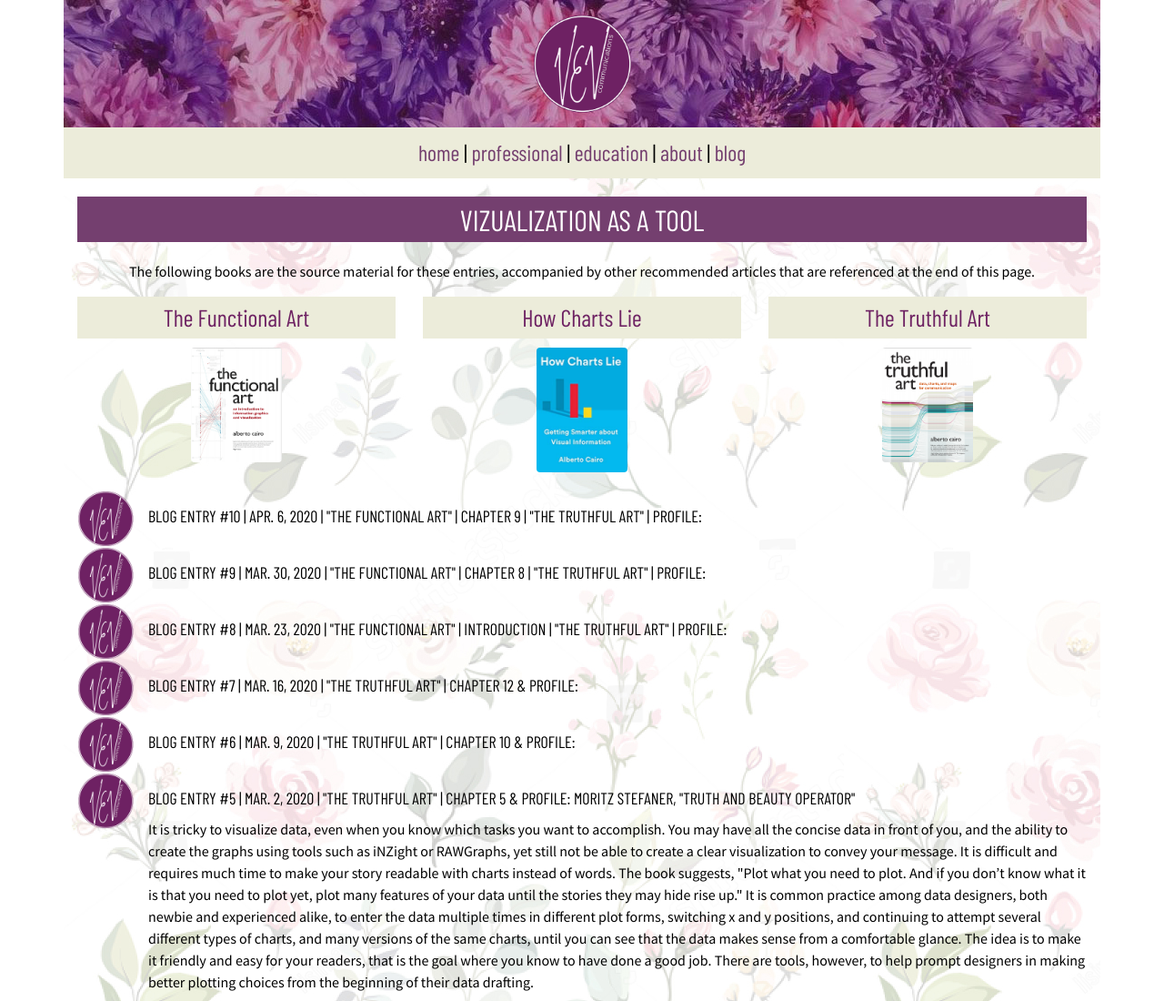
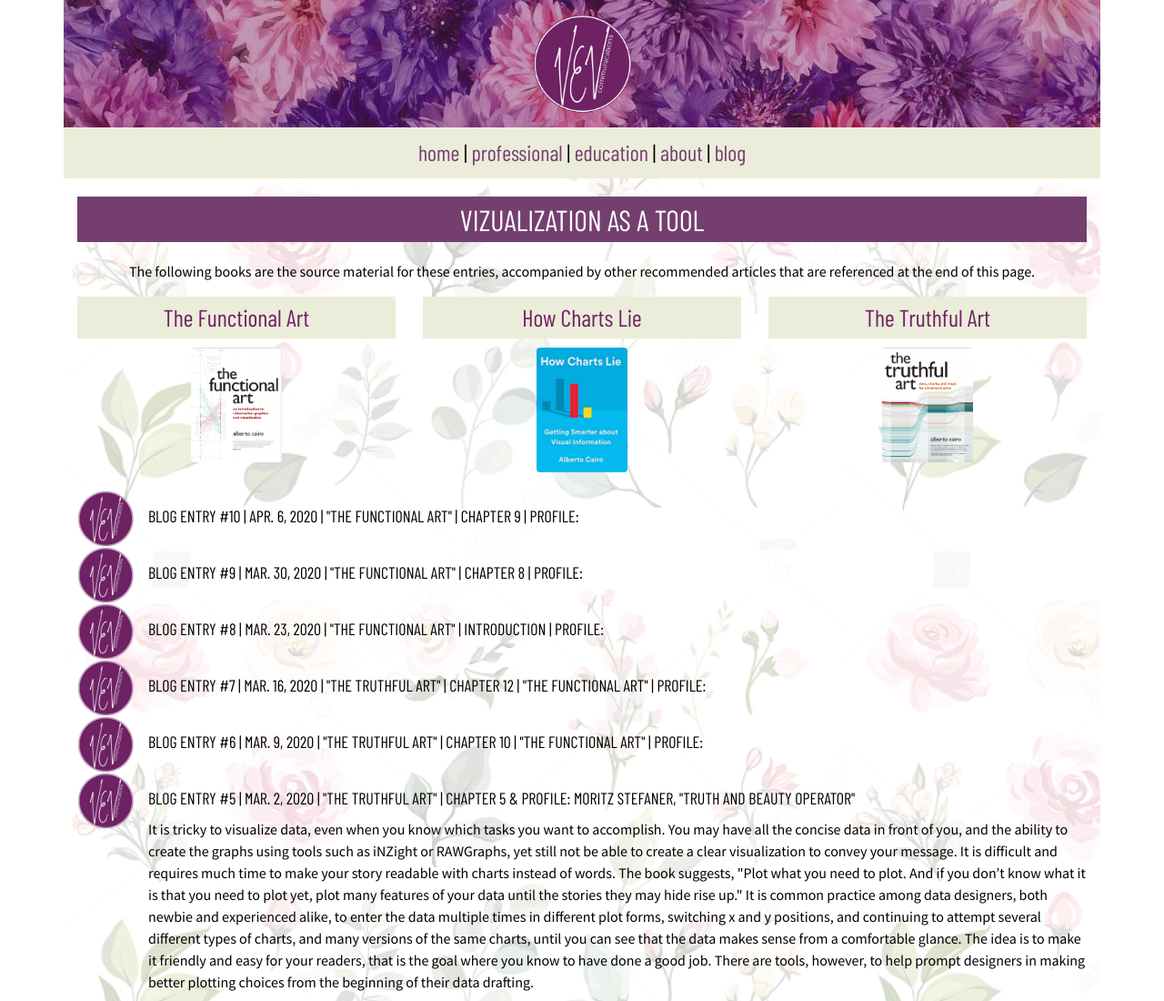
Before and after one commit to vevagency/cim-690-prototyping, a plain HTML site: page blog.html in a window 1280 px wide. Shown: the top 1100 px of the page at 91% size. Drawn offline with nearby package versions, Linux system fonts and the light colour scheme.

Commit message:
update chapter titles

```diff
--- a/blog.html
+++ b/blog.html
@@ -54,7 +54,7 @@
             <div class="media">
               <img src="image/brand/vev-logo.png" width="62" height="62" class="align-self-start mr-3" alt="blog entry thumbnail image">
               <div class="media-body">
-                <h5 class="mt-0">BLOG ENTRY #10 | Apr. 6, 2020 | "The Functional Art" | Chapter 9 | "The Truthful Art" | Profile: </h5>
+                <h5 class="mt-0">BLOG ENTRY #10 | Apr. 6, 2020 | "The Functional Art" | Chapter 9 | Profile: </h5>
                 <p></p>
               </div>
             </div>
@@ -62,7 +62,7 @@
             <div class="media">
               <img src="image/brand/vev-logo.png" width="62" height="62" class="align-self-start mr-3" alt="blog entry thumbnail image">
               <div class="media-body">
-                <h5 class="mt-0">BLOG ENTRY #9 | Mar. 30, 2020 | "The Functional Art" | Chapter 8 | "The Truthful Art" | Profile: </h5>
+                <h5 class="mt-0">BLOG ENTRY #9 | Mar. 30, 2020 | "The Functional Art" | Chapter 8 | Profile: </h5>
                 <p></p>
               </div>
             </div>
@@ -70,7 +70,7 @@
             <div class="media">
               <img src="image/brand/vev-logo.png" width="62" height="62" class="align-self-start mr-3" alt="blog entry thumbnail image">
               <div class="media-body">
-                <h5 class="mt-0">BLOG ENTRY #8 | Mar. 23, 2020 | "The Functional Art" | Introduction | "The Truthful Art" | Profile: </h5>
+                <h5 class="mt-0">BLOG ENTRY #8 | Mar. 23, 2020 | "The Functional Art" | Introduction | Profile: </h5>
                 <p></p>
               </div>
             </div>
@@ -78,7 +78,7 @@
             <div class="media">
               <img src="image/brand/vev-logo.png" width="62" height="62" class="align-self-start mr-3" alt="blog entry thumbnail image">
               <div class="media-body">
-                <h5 class="mt-0">BLOG ENTRY #7 | Mar. 16, 2020 | "The Truthful Art" | Chapter 12 & Profile: </h5>
+                <h5 class="mt-0">BLOG ENTRY #7 | Mar. 16, 2020 | "The Truthful Art" | Chapter 12 | "The Functional Art" | Profile: </h5>
                 <p></p>
               </div>
             </div>
@@ -86,7 +86,7 @@
             <div class="media">
               <img src="image/brand/vev-logo.png" width="62" height="62" class="align-self-start mr-3" alt="blog entry thumbnail image">
               <div class="media-body">
-                <h5 class="mt-0">BLOG ENTRY #6 | Mar. 9, 2020 | "The Truthful Art" | Chapter 10  & Profile: </h5>
+                <h5 class="mt-0">BLOG ENTRY #6 | Mar. 9, 2020 | "The Truthful Art" | Chapter 10 | "The Functional Art" | Profile: </h5>
                 <p></p>
               </div>
             </div>
```
